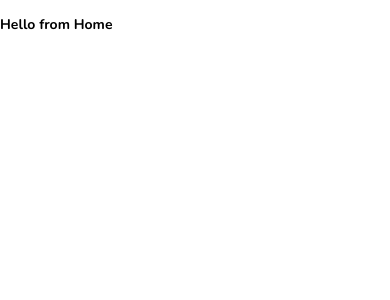
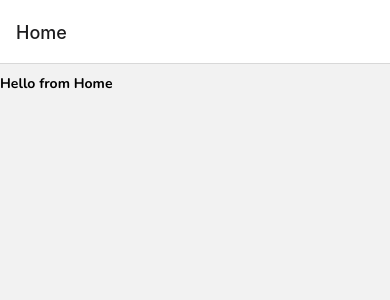
Before and after one commit to kosarc/ReviewApp-React-Native, a React Native app: screen /Home in a window 390 px wide. Shown: the top 300 px of the page. Built offline with nearby package versions, Linux system fonts and the light colour scheme.

Commit message:
added app navigator

```diff
--- a/App.js
+++ b/App.js
@@ -1,9 +1,13 @@
 import { useEffect, useCallback } from "react";
-import { View } from "react-native";
+import * as React from "react";
 import { useFonts } from "expo-font";
 import * as SplashScreen from "expo-splash-screen";
+import { createNativeStackNavigator } from "@react-navigation/native-stack";
 import Home from "./components/Home";
-import GlobalStyles from "./styles/GlobalStyles";
+import ReviewDetails from "./components/ReviewDetails";
+import { NavigationContainer } from "@react-navigation/native";
+
+const Stack = createNativeStackNavigator();
 
 export default function App() {
   const [fontsLoaded] = useFonts({
@@ -29,8 +33,11 @@ export default function App() {
   }
 
   return (
-    <View style={GlobalStyles.container} onLayout={onLayoutRootView}>
-      <Home />
-    </View>
+    <NavigationContainer onLayout={onLayoutRootView}>
+      <Stack.Navigator initialRouteName="Home">
+        <Stack.Screen name="Home" component={Home} />
+        <Stack.Screen name="Review Details" component={ReviewDetails} />
+      </Stack.Navigator>
+    </NavigationContainer>
   );
 }
--- a/components/ReviewDetails.js
+++ b/components/ReviewDetails.js
@@ -0,0 +1,11 @@
+import { View, Text } from "react-native";
+import GlobalStyles from "../styles/GlobalStyles";
+function ReviewDetails() {
+  return (
+    <View style={GlobalStyles.review}>
+      <Text style={GlobalStyles.title_text}>Hello from Review Details</Text>
+    </View>
+  );
+}
+
+export default ReviewDetails;
--- a/styles/GlobalStyles.js
+++ b/styles/GlobalStyles.js
@@ -7,6 +7,14 @@ const GlobalStyles = StyleSheet.create({
   title_text: {
     fontFamily: "nunito-bold",
   },
+  home: {
+    marginTop: 10,
+    flex: 1,
+  },
+  review: {
+    marginTop: 10,
+    flex: 1,
+  },
 });
 
 export default GlobalStyles;
```
Also changed, not shown: package.json (+6 -1 lines), 1 other file (tests, documents, lock files or other folders).
